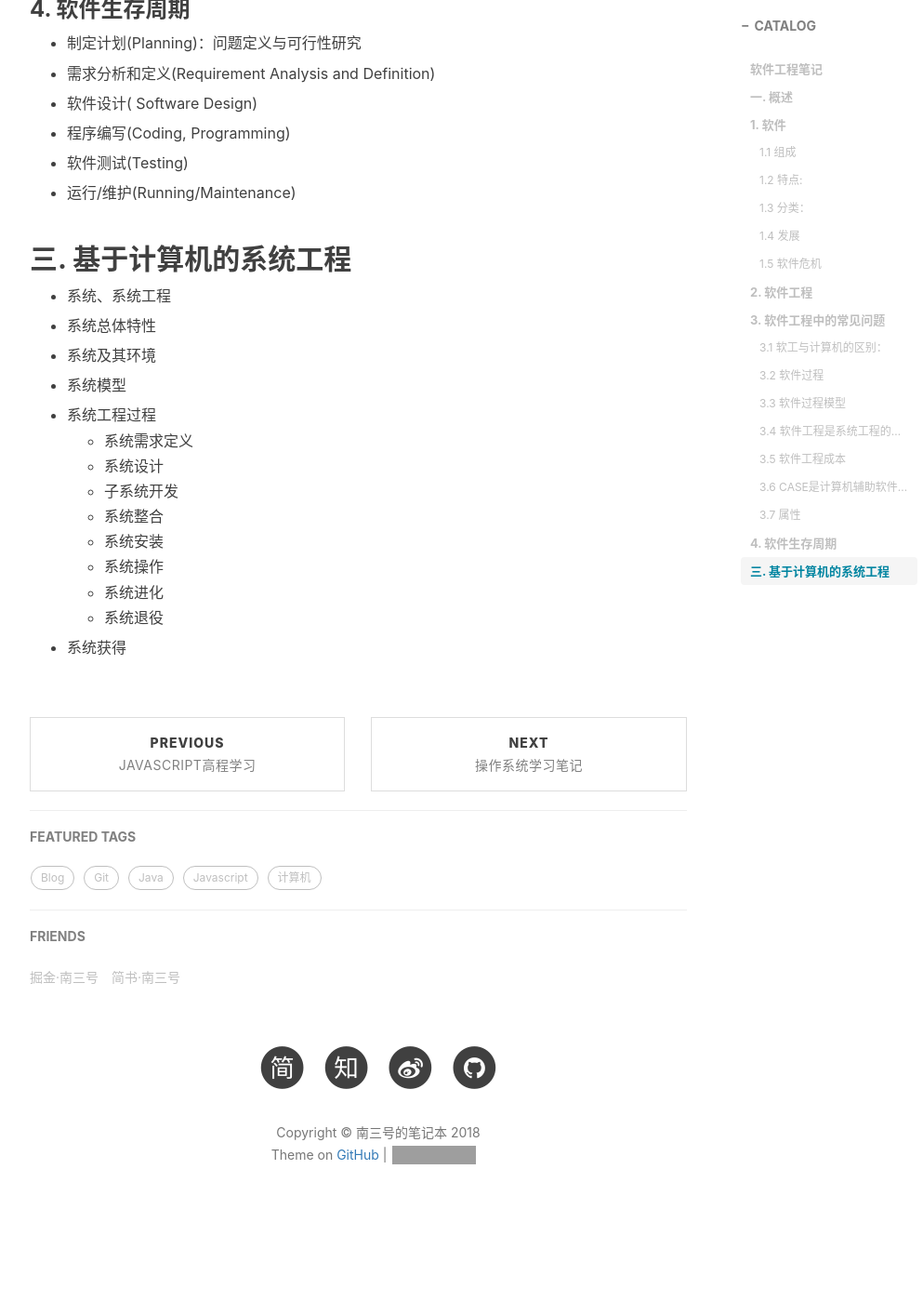
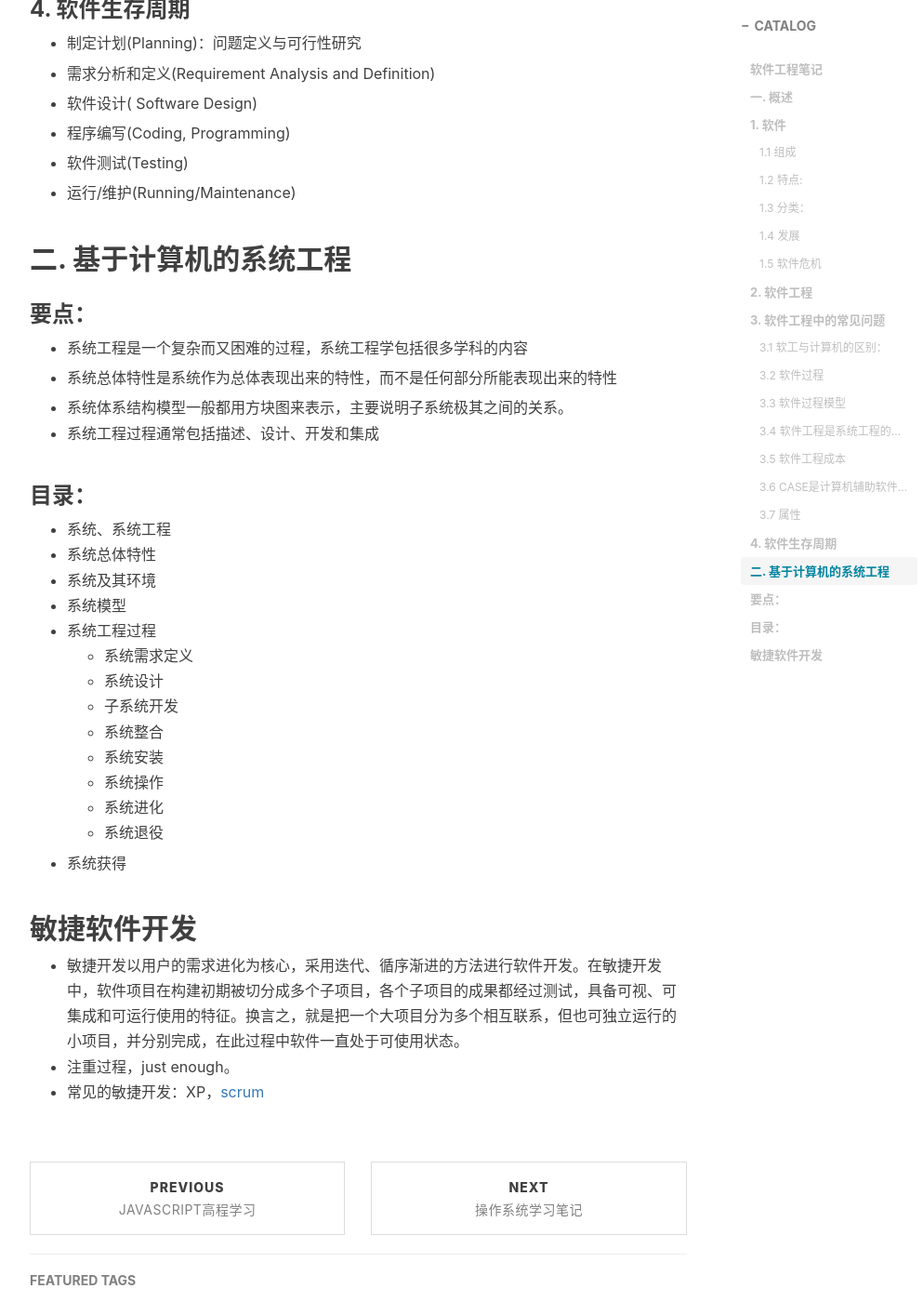
Before and after one commit to nansanhao/nansanhao.github.io, a Jekyll site: the page built from _posts/2018-05-02-软件工程学习笔记.md, in a window 1280 px wide and 1400 px high, scrolled down 2994 px. Shown: the whole window at 93% size, without its empty margins (233-1226 px from the left). Built offline with Jekyll 4.4.1, drawn with Linux system fonts in a browser that asks for light colours; nearby versions of some CDN libraries; comment, search, counter and statistics services are not loaded; before the commit the page ends 4340 px from its top, so only the background shows below that; grey boxes are pictures that could not be loaded.

Commit message:
敏捷开发

```diff
--- a/_posts/2018-05-02-软件工程学习笔记.md
+++ b/_posts/2018-05-02-软件工程学习笔记.md
@@ -130,16 +130,23 @@ tags:
 
 - 运行/维护(Running/Maintenance)
 
-## 三.  基于计算机的系统工程
+## 二.  基于计算机的系统工程
+
+### 要点：
+
+- 系统工程是一个复杂而又困难的过程，系统工程学包括很多学科的内容
+
+- 系统总体特性是系统作为总体表现出来的特性，而不是任何部分所能表现出来的特性
+
+- 系统体系结构模型一般都用方块图来表示，主要说明子系统极其之间的关系。
+- 系统工程过程通常包括描述、设计、开发和集成
+
+### 目录：
 
 - 系统、系统工程
-
 - 系统总体特性
-
 - 系统及其环境
-
 - 系统模型
-
 - 系统工程过程
   - 系统需求定义
   - 系统设计
@@ -149,5 +156,10 @@ tags:
   - 系统操作
   - 系统进化
   - 系统退役
+- 系统获得
 
-- 系统获得
+## 敏捷软件开发
+
+- 敏捷开发以用户的需求进化为核心，采用迭代、循序渐进的方法进行软件开发。在敏捷开发中，软件项目在构建初期被切分成多个子项目，各个子项目的成果都经过测试，具备可视、可集成和可运行使用的特征。换言之，就是把一个大项目分为多个相互联系，但也可独立运行的小项目，并分别完成，在此过程中软件一直处于可使用状态。
+- 注重过程，just enough。
+- 常见的敏捷开发：XP，[scrum](https://baike.baidu.com/item/Scrum)
```
